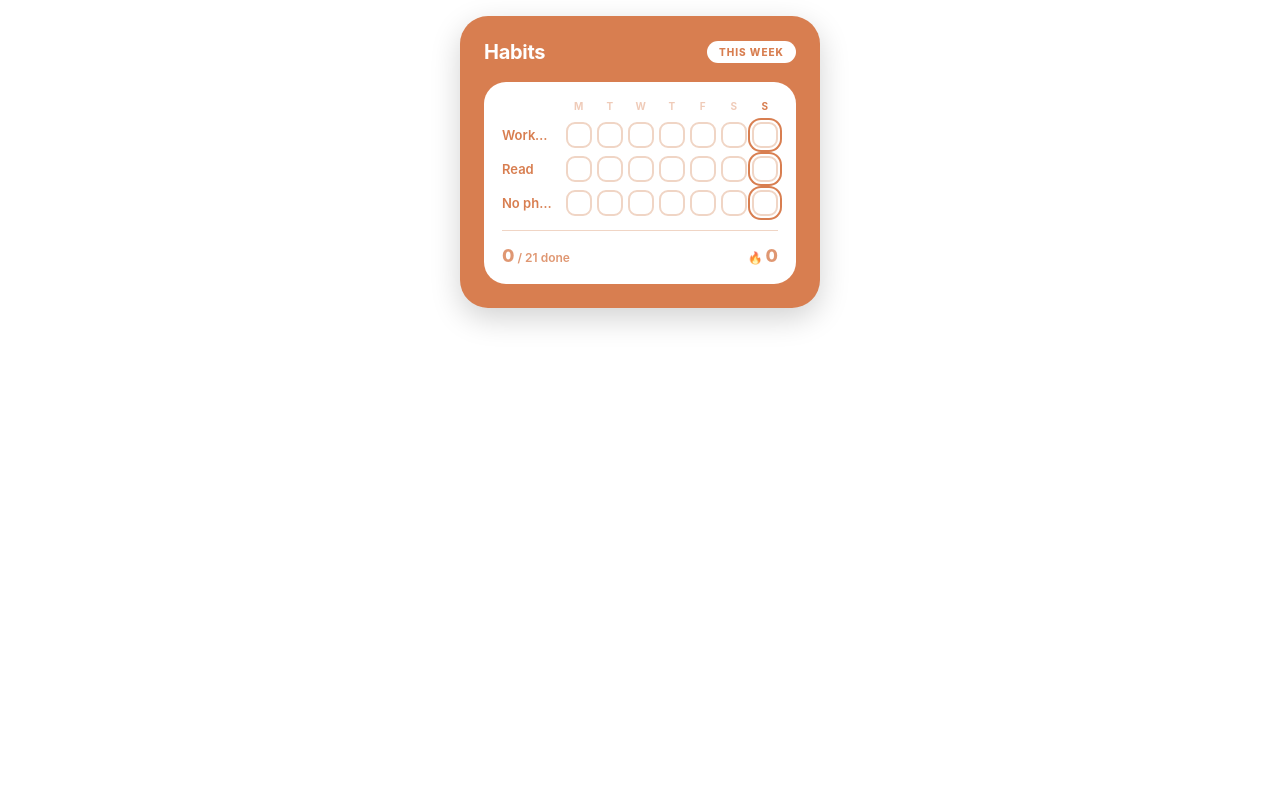
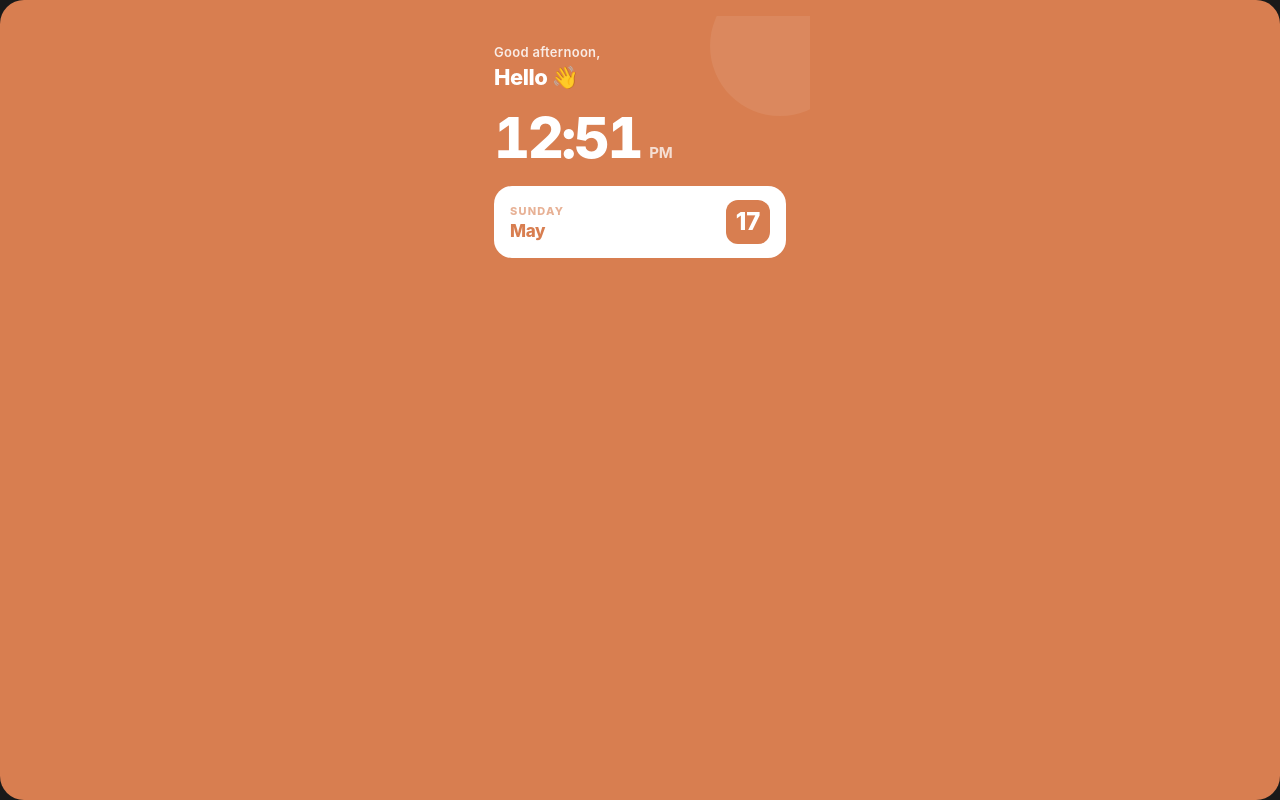
Before and after one commit to dhanna2000/Notion-Widgets, a website: page Notion Widgets/habit-tracker-widget.html in a window 1280 px wide. Drawn offline with Linux system fonts and the light colour scheme.

Commit message:
Update habit-tracker-widget.html

```diff
--- a/Notion Widgets/habit-tracker-widget.html
+++ b/Notion Widgets/habit-tracker-widget.html
@@ -3,202 +3,171 @@
 <head>
 <meta charset="UTF-8">
 <meta name="viewport" content="width=device-width, initial-scale=1.0">
-<title>Habit Tracker</title>
+<title>Clock & Greeting</title>
 <style>
-  html, body {
+  html {
     margin: 0; padding: 0;
-    background: transparent;
-    font-family: -apple-system, BlinkMacSystemFont, "Segoe UI", Inter, Arial, sans-serif;
+    background: #191919;
   }
   body {
+    margin: 0;
+    background: #D87E50;
+    border-radius: 24px;
     display: flex;
     justify-content: center;
     align-items: flex-start;
     padding: 16px;
     box-sizing: border-box;
     min-height: 100vh;
+    color: white;
+    font-family: -apple-system, BlinkMacSystemFont, "Segoe UI", Inter, Arial, sans-serif;
+    overflow: hidden;
   }
   .widget {
     width: 100%;
-    max-width: 360px;
-    padding: 24px;
-    border-radius: 28px;
-    background: #D87E50;
-    box-shadow: 0 10px 30px rgba(0, 0, 0, 0.18);
+    max-width: 340px;
+    padding: 28px 24px 24px;
+    background: transparent;
     color: white;
     box-sizing: border-box;
+    position: relative;
+    overflow: hidden;
   }
-  .top {
+  .widget::before {
+    content: '';
+    position: absolute;
+    top: -40px;
+    right: -40px;
+    width: 140px;
+    height: 140px;
+    border-radius: 50%;
+    background: rgba(255, 255, 255, 0.08);
+    pointer-events: none;
+  }
+  .greeting {
+    font-size: 13px;
+    font-weight: 600;
+    opacity: 0.85;
+    margin-bottom: 4px;
+    letter-spacing: 0.3px;
+    position: relative;
+  }
+  .name {
+    font-size: 22px;
+    font-weight: 800;
+    margin-bottom: 20px;
+    letter-spacing: -0.5px;
+    position: relative;
+  }
+  .time-block {
+    display: flex;
+    align-items: baseline;
+    gap: 8px;
+    margin-bottom: 20px;
+    position: relative;
+  }
+  .time {
+    font-size: 56px;
+    font-weight: 800;
+    line-height: 1;
+    letter-spacing: -2.5px;
+    font-variant-numeric: tabular-nums;
+  }
+  .ampm {
+    font-size: 15px;
+    font-weight: 700;
+    opacity: 0.75;
+  }
+  .date-card {
+    background: white;
+    color: #D87E50;
+    border-radius: 18px;
+    padding: 14px 16px;
     display: flex;
     justify-content: space-between;
     align-items: center;
-    margin-bottom: 18px;
+    position: relative;
   }
-  .title { font-size: 20px; font-weight: 700; letter-spacing: -0.3px; }
-  .week-label {
-    background: white;
-    color: #D87E50;
-    padding: 5px 12px;
-    border-radius: 999px;
-    font-size: 10px;
+  .date-left .day {
+    font-size: 11px;
     font-weight: 800;
-    letter-spacing: 1px;
+    text-transform: uppercase;
+    letter-spacing: 1.2px;
+    opacity: 0.6;
   }
-  .card {
-    background: white;
-    border-radius: 22px;
-    padding: 18px;
-    color: #D87E50;
+  .date-left .full {
+    font-size: 17px;
+    font-weight: 800;
+    margin-top: 3px;
+    letter-spacing: -0.3px;
   }
-  .day-row, .habit {
-    display: grid;
-    grid-template-columns: 1fr repeat(7, 26px);
-    gap: 5px;
+  .date-right {
+    font-size: 24px;
+    font-weight: 800;
+    background: #D87E50;
+    color: white;
+    min-width: 44px;
+    height: 44px;
+    padding: 0 8px;
+    border-radius: 12px;
+    display: flex;
     align-items: center;
+    justify-content: center;
+    line-height: 1;
+    box-sizing: border-box;
   }
-  .day-row {
-    margin-bottom: 10px;
-    font-size: 10px;
-    font-weight: 700;
-    text-transform: uppercase;
-    letter-spacing: 0.5px;
-  }
-  .day-row > div { text-align: center; opacity: 0.4; }
-  .day-row > div.today { opacity: 1; }
-  .habit { margin-bottom: 8px; }
-  .habit:last-child { margin-bottom: 0; }
-  .habit-name {
-    font-size: 13px;
-    font-weight: 600;
-    white-space: nowrap;
-    overflow: hidden;
-    text-overflow: ellipsis;
-    padding-right: 6px;
-  }
-  .cell {
-    width: 26px; height: 26px;
-    border-radius: 9px;
-    border: 2px solid #F0D5C5;
-    background: white;
-    cursor: pointer;
-    transition: 0.15s;
-    padding: 0;
-  }
-  .cell:hover { border-color: #D87E50; transform: scale(1.08); }
-  .cell.done {
-    background: #D87E50;
-    border-color: #D87E50;
-  }
-  .cell.today { box-shadow: 0 0 0 2px white, 0 0 0 4px #D87E50; }
-  .footer {
-    margin-top: 14px;
-    padding-top: 14px;
-    border-top: 1px solid #F0D5C5;
-    display: flex;
-    justify-content: space-between;
-    align-items: center;
-    color: #D87E50;
-  }
-  .stat { font-size: 12px; font-weight: 600; opacity: 0.8; }
-  .stat .big {
-    font-size: 18px;
-    font-weight: 800;
-    opacity: 1;
-  }
-  .streak { font-weight: 700; }
 </style>
 </head>
 <body>
 <div class="widget">
-  <div class="top">
-    <div class="title">Habits</div>
-    <div class="week-label">THIS WEEK</div>
+  <div class="greeting" id="greeting">Good morning</div>
+  <div class="name" id="name">Hello 👋</div>
+  <div class="time-block">
+    <div class="time" id="time">--:--</div>
+    <div class="ampm" id="ampm"></div>
   </div>
-  <div class="card">
-    <div class="day-row" id="dayLabels"></div>
-    <div id="habits"></div>
-    <div class="footer">
-      <div class="stat"><span class="big" id="completedCount">0</span> / <span id="totalCount">21</span> done</div>
-      <div class="stat streak">🔥 <span class="big" id="streak">0</span></div>
+  <div class="date-card">
+    <div class="date-left">
+      <div class="day" id="dayName">--</div>
+      <div class="full" id="monthName">--</div>
     </div>
+    <div class="date-right" id="dayNum">--</div>
   </div>
 </div>
 <script>
-  // ===== Customize your habits here =====
-  const HABITS = ['Workout', 'Read', 'No phone AM'];
-  // ======================================
+  // ===== Customize your name here =====
+  const USER_NAME = 'Hello 👋';
+  // ====================================
 
-  const DAY_LABELS = ['M', 'T', 'W', 'T', 'F', 'S', 'S'];
-  const STORAGE_KEY = 'habit-tracker-v1';
+  const DAYS = ['Sunday','Monday','Tuesday','Wednesday','Thursday','Friday','Saturday'];
+  const MONTHS = ['January','February','March','April','May','June','July','August','September','October','November','December'];
 
-  // Convert JS getDay() (Sun=0..Sat=6) to Mon=0..Sun=6
-  const now = new Date();
-  const todayIdx = (now.getDay() + 6) % 7;
+  document.getElementById('name').textContent = USER_NAME;
 
-  // Track week to auto-reset on new week
-  function getWeekKey() {
-    const d = new Date();
-    d.setHours(0, 0, 0, 0);
-    const dayShift = (d.getDay() + 6) % 7;
-    d.setDate(d.getDate() - dayShift);
-    return d.toISOString().slice(0, 10);
+  function update() {
+    const now = new Date();
+    let h = now.getHours();
+    const m = now.getMinutes().toString().padStart(2, '0');
+    const ampm = h >= 12 ? 'PM' : 'AM';
+    h = h % 12; if (h === 0) h = 12;
+    document.getElementById('time').textContent = h + ':' + m;
+    document.getElementById('ampm').textContent = ampm;
+
+    const hour = now.getHours();
+    let greet;
+    if (hour < 5) greet = 'Late night,';
+    else if (hour < 12) greet = 'Good morning,';
+    else if (hour < 17) greet = 'Good afternoon,';
+    else if (hour < 21) greet = 'Good evening,';
+    else greet = 'Good night,';
+    document.getElementById('greeting').textContent = greet;
+
+    document.getElementById('dayName').textContent = DAYS[now.getDay()];
+    document.getElementById('monthName').textContent = MONTHS[now.getMonth()];
+    document.getElementById('dayNum').textContent = now.getDate();
   }
-  const currentWeek = getWeekKey();
-
-  let state = {};
-  try {
-    const saved = JSON.parse(localStorage.getItem(STORAGE_KEY) || '{}');
-    if (saved.week === currentWeek) state = saved.data || {};
-  } catch (e) {}
-  HABITS.forEach((_, i) => {
-    if (!state[i]) state[i] = [false, false, false, false, false, false, false];
-  });
-
-  function save() {
-    try {
-      localStorage.setItem(STORAGE_KEY, JSON.stringify({ week: currentWeek, data: state }));
-    } catch (e) {}
-  }
-
-  function render() {
-    const dayLabels = document.getElementById('dayLabels');
-    dayLabels.innerHTML = '<div></div>' + DAY_LABELS.map((d, i) =>
-      `<div class="${i === todayIdx ? 'today' : ''}">${d}</div>`
-    ).join('');
-
-    const habitsEl = document.getElementById('habits');
-    habitsEl.innerHTML = HABITS.map((h, hi) => {
-      return `<div class="habit">
-        <div class="habit-name">${h}</div>
-        ${state[hi].map((done, di) =>
-          `<button class="cell${done ? ' done' : ''}${di === todayIdx ? ' today' : ''}" data-h="${hi}" data-d="${di}" aria-label="${h} ${DAY_LABELS[di]}"></button>`
-        ).join('')}
-      </div>`;
-    }).join('');
-
-    habitsEl.querySelectorAll('.cell').forEach(c => {
-      c.onclick = () => {
-        const hi = +c.dataset.h, di = +c.dataset.d;
-        state[hi][di] = !state[hi][di];
-        save();
-        render();
-      };
-    });
-
-    let completed = 0;
-    HABITS.forEach((_, hi) => state[hi].forEach(d => { if (d) completed++; }));
-    document.getElementById('completedCount').textContent = completed;
-    document.getElementById('totalCount').textContent = HABITS.length * 7;
-
-    let streak = 0;
-    for (let d = todayIdx; d >= 0; d--) {
-      if (HABITS.every((_, hi) => state[hi][d])) streak++;
-      else break;
-    }
-    document.getElementById('streak').textContent = streak;
-  }
-
-  render();
+  update();
+  setInterval(update, 1000);
 </script>
 </body>
 </html>
```
